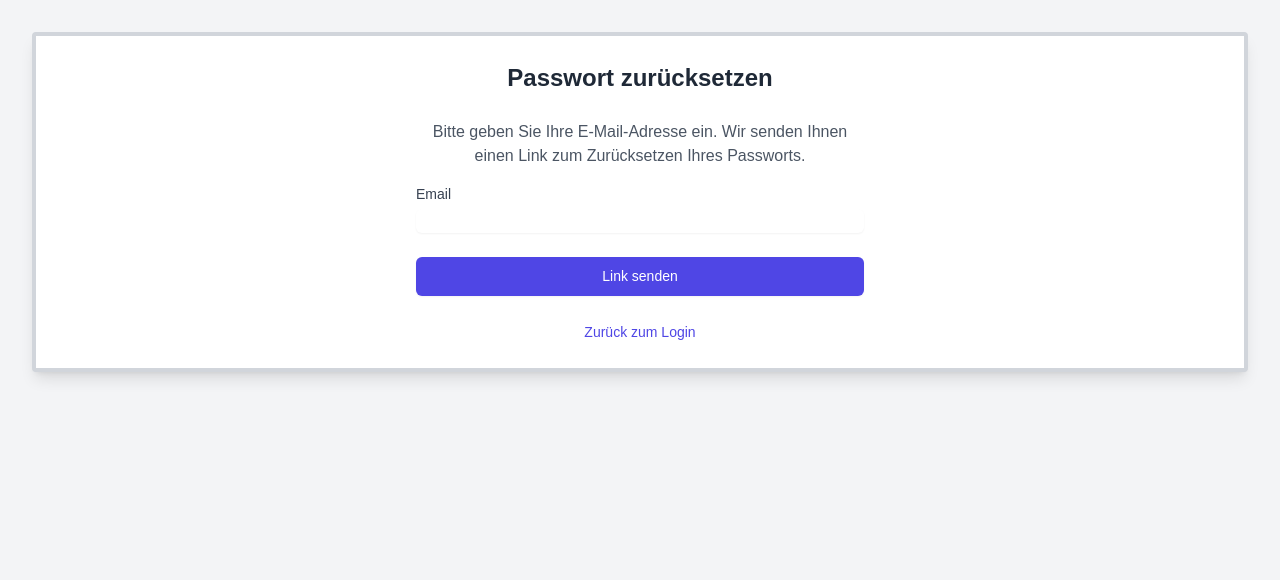
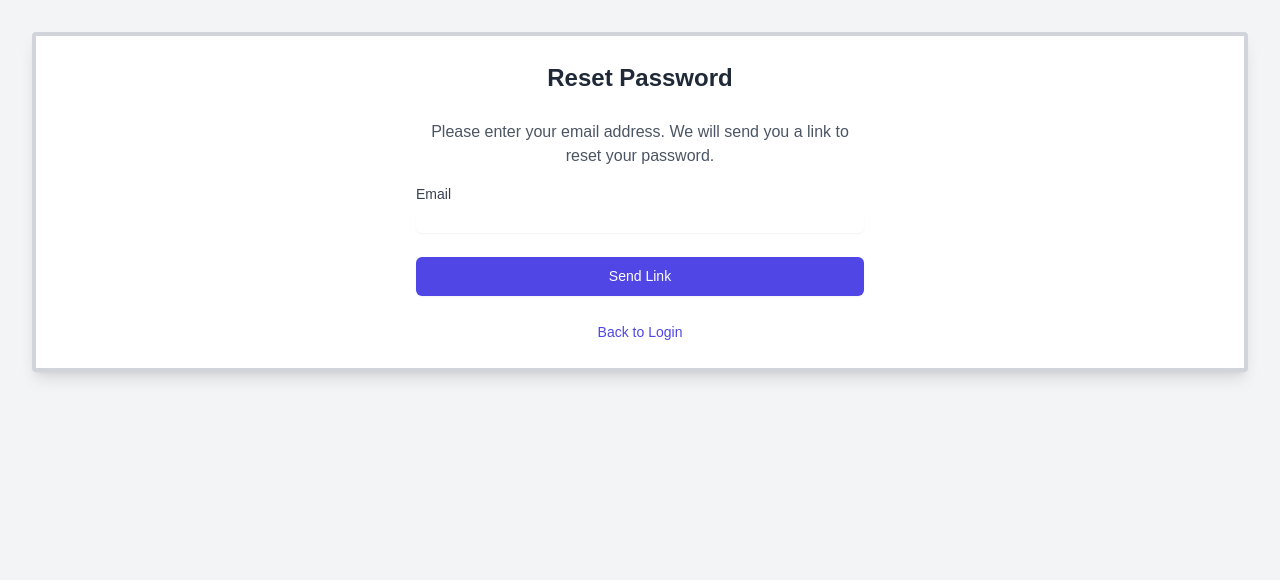
Before and after one commit to stoyse/BuyHigh.io, a Flask app: page /forgot-password in a window 1280 px wide. Shown: the part 68-648 px from the top of the page. Run offline with Flask 3, Linux system fonts and the light colour scheme; some libraries are stand-ins or nearby versions.

Commit message:
Translation part 2

```diff
--- a/auth_module.py
+++ b/auth_module.py
@@ -77,7 +77,7 @@ def sign_in_with_email_password(email, password):
         error_json = e.response.json() if hasattr(e, 'response') and e.response is not None else {}
         error_message = error_json.get('error', {}).get('message', 'Unknown error')
 
-        # Detaillierte Fehlermeldungen
+        # More detailed error messages based on error code
         if error_message == 'EMAIL_NOT_FOUND':
             logger.error(f"Login failed: Email not registered in Firebase: {email}")
         elif error_message == 'INVALID_PASSWORD':
--- a/routes/auth_routes.py
+++ b/routes/auth_routes.py
@@ -367,46 +367,49 @@ def change_password():
     # Längen loggen für Debugging
     logger.debug(f"Passwort ändern für {user_email}: Aktuelles PW Länge: {len(current_password) if current_password else 0}, Neues PW Länge: {len(new_password) if new_password else 0}")
 
-    if not current_password or not new_password or not confirm_new_password:
-        flash('Alle Felder sind erforderlich.', 'danger')
-        logger.warning(f"Passwort ändern für {user_email}: Nicht alle Felder ausgefüllt.")
+    if not current_password:
+        flash('Current password is required.', 'danger')
+        logger.warning(f"Password change for {user_email}: Current password missing.")
+        return redirect(url_for('main.settings'))
+
+    if not auth_module.verify_firebase_password_rest(g.user['email'], current_password):
+        flash('Current password is incorrect.', 'danger')
+        logger.warning(f"Password change for {user_email}: Current password incorrect.")
+        return redirect(url_for('main.settings'))
+
+    if not new_password or not confirm_new_password:
+        flash('All fields are required.', 'danger')
+        logger.warning(f"Password change for {user_email}: Not all fields filled.")
         return redirect(url_for('main.settings'))
 
     if new_password != confirm_new_password:
-        flash('Neues Passwort und Bestätigung stimmen nicht überein.', 'danger')
-        logger.warning(f"Passwort ändern für {user_email}: Neues Passwort und Bestätigung stimmen nicht überein.")
+        flash('New password and confirmation do not match.', 'danger')
+        logger.warning(f"Password change for {user_email}: New password and confirmation do not match.")
         return redirect(url_for('main.settings'))
 
     # Zusätzliche Längenprüfung für neues Passwort (Beispiel)
     if len(new_password) < 6: # Synchron mit Registrierungsanforderung halten
-        flash('Das neue Passwort muss mindestens 6 Zeichen lang sein.', 'danger')
-        logger.warning(f"Passwort ändern für {user_email}: Neues Passwort zu kurz (Länge {len(new_password)}).")
+        flash('The new password must be at least 6 characters long.', 'danger')
+        logger.warning(f"Password change for {user_email}: New password too short (length {len(new_password)}).")
         return redirect(url_for('main.settings'))
 
     try:
-        logger.debug(f"Überprüfe aktuelles Passwort für {user_email} (Passwort ändern).")
-        if not auth_module.verify_firebase_password_rest(g.user['email'], current_password):
-            flash('Aktuelles Passwort ist nicht korrekt.', 'danger')
-            logger.warning(f"Passwort ändern für {user_email}: Aktuelles Passwort falsch.")
-            return redirect(url_for('main.settings'))
-        logger.info(f"Aktuelles Passwort für {user_email} erfolgreich verifiziert.")
-
         firebase_uid_for_pw_change = g.user.get('firebase_uid')
         if not firebase_uid_for_pw_change: # Sollte nicht passieren
-            logger.error(f"Passwort ändern für {user_email}: Firebase UID nicht in g.user gefunden.")
-            flash('Benutzeridentifikation fehlgeschlagen.', 'danger')
+            logger.error(f"Password change for {user_email}: Firebase UID not found in g.user.")
+            flash('User identification failed.', 'danger')
             return redirect(url_for('main.settings'))
 
-        logger.debug(f"Ändere Firebase-Passwort für UID: {firebase_uid_for_pw_change}.")
+        logger.debug(f"Change Firebase password for UID: {firebase_uid_for_pw_change}.")
         auth_module.change_firebase_password(firebase_uid_for_pw_change, new_password)
-        flash('Passwort erfolgreich geändert!', 'success')
-        logger.info(f"Passwort für Benutzer {user_email} (UID: {firebase_uid_for_pw_change}) erfolgreich in Firebase geändert.")
+        flash('Password successfully changed!', 'success')
+        logger.info(f"Password for user {user_email} (UID: {firebase_uid_for_pw_change}) successfully changed in Firebase.")
     except ValueError as e: # Erwartete Fehler von Firebase-Operationen
         flash(str(e), 'danger')
-        logger.error(f"ValueError beim Passwort ändern für {user_email}: {e}", exc_info=True)
+        logger.error(f"ValueError while changing password for {user_email}: {e}", exc_info=True)
     except Exception as e:
-        logger.error(f"Unerwarteter Fehler beim Passwort ändern für {user_email}: {e}", exc_info=True)
-        flash('Ein unerwarteter Fehler ist aufgetreten.', 'danger')
+        logger.error(f"Unexpected error while changing password for {user_email}: {e}", exc_info=True)
+        flash('An unexpected error occurred.', 'danger')
 
     return redirect(url_for('main.settings'))
 
--- a/templates/forgot_password.html
+++ b/templates/forgot_password.html
@@ -1,13 +1,13 @@
 {% extends 'base.html' %}
 
-{% block title %}Passwort zurücksetzen - BuyHigh.io{% endblock %}
+{% block title %}Reset Password - BuyHigh.io{% endblock %}
 
 {% block content %}
   <div class="max-w-md mx-auto">
-    <h2 class="text-2xl font-bold mb-6 text-center text-gray-800 dark:text-gray-200">Passwort zurücksetzen</h2>
+    <h2 class="text-2xl font-bold mb-6 text-center text-gray-800 dark:text-gray-200">Reset Password</h2>
 
     <p class="mb-4 text-gray-600 dark:text-gray-400 text-center">
-      Bitte geben Sie Ihre E-Mail-Adresse ein. Wir senden Ihnen einen Link zum Zurücksetzen Ihres Passworts.
+      Please enter your email address. We will send you a link to reset your password.
     </p>
 
     <form method="post" class="space-y-6">
@@ -18,14 +18,14 @@
       </div>
       <div>
         <button type="submit" class="w-full flex justify-center py-2 px-4 border border-transparent rounded-md shadow-sm text-sm font-medium text-white bg-indigo-600 hover:bg-indigo-700 focus:outline-none focus:ring-2 focus:ring-offset-2 focus:ring-indigo-500 dark:bg-indigo-500 dark:hover:bg-indigo-600">
-          Link senden
+          Send Link
         </button>
       </div>
     </form>
 
     <div class="mt-6 text-center">
       <a href="{{ url_for('auth.login') }}" class="text-sm font-medium text-indigo-600 hover:text-indigo-500 dark:text-indigo-400">
-        Zurück zum Login
+        Back to Login
       </a>
     </div>
   </div>
--- a/utils.py
+++ b/utils.py
@@ -9,6 +9,6 @@ def login_required(view):
             # load_logged_in_user (in app.py @before_request) is responsible for populating g.user
             # If g.user is None here, it means the user is not logged in or session is invalid.
             flash("You need to be logged in to view this page.", "warning")
-            return redirect(url_for('auth.login', next=request.url))
+            return redirect(url_for('auth.login', next=request.path))
         return view(**kwargs)
     return wrapped_view
```
Also changed, not shown: templates/login.html (+6 -6 lines), templates/settings.html (+5 -5 lines), 5 other files.
